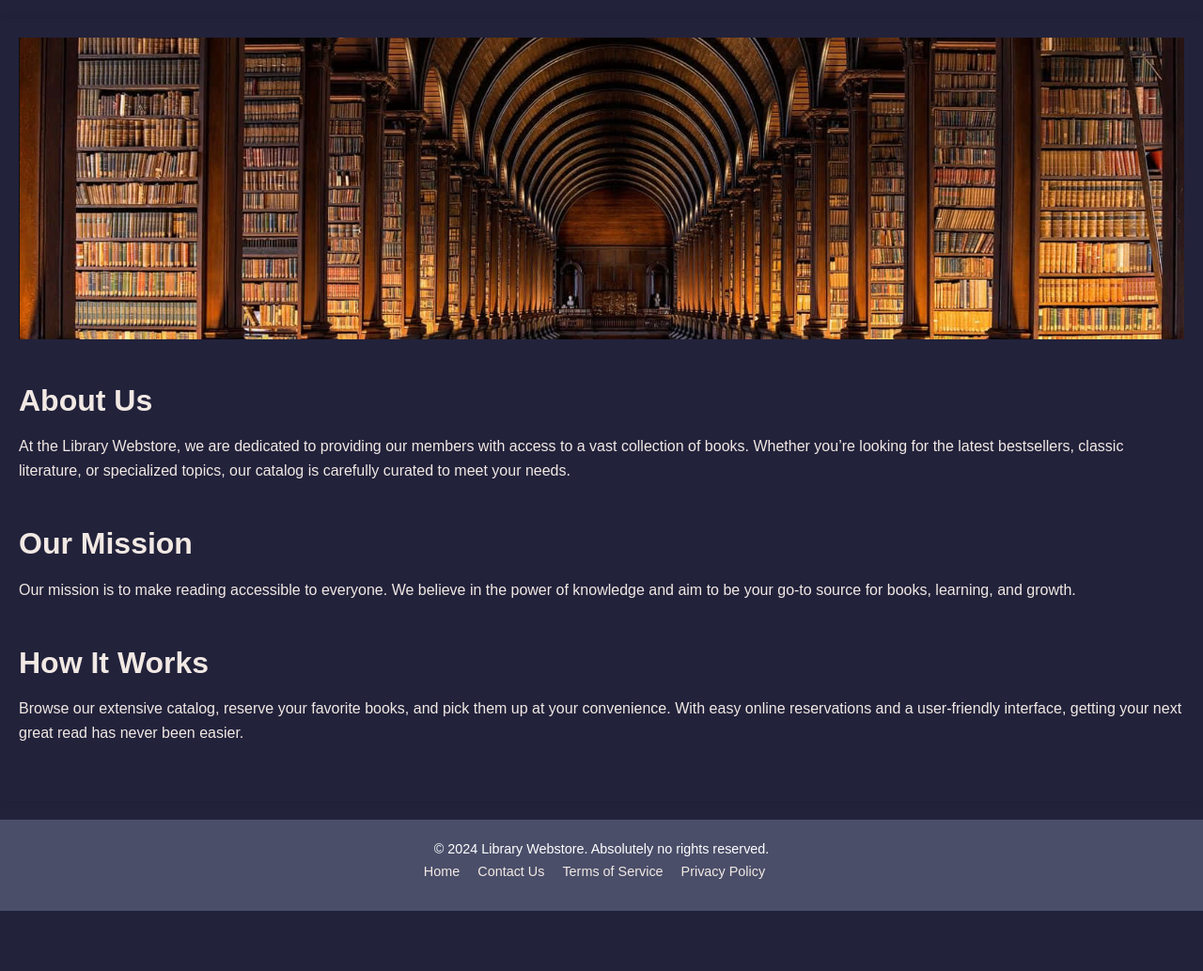
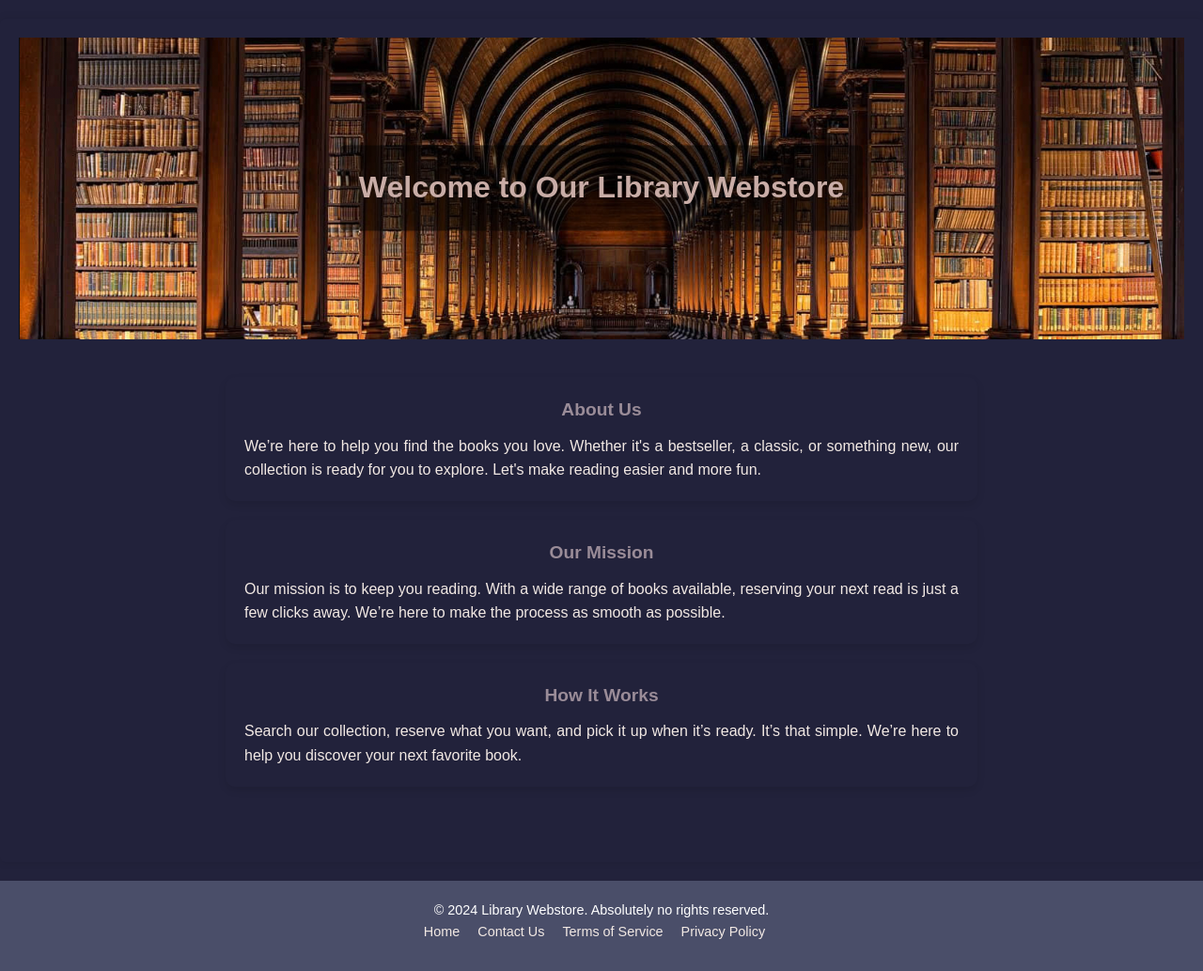
Before and after one commit to actal7/library-webstore, a PHP site: template src/views/home.php in a window 1280 px wide. Shown: the part 46-1079 px from the top of the page at 94% size. Before the commit the page ends 1015 px from the top, so only its background shows below. Run offline with PHP 8.4, Linux system fonts and the light colour scheme; the template is opened without the code that fills it, so the values that code supplies are empty.

Commit message:
update css. stable

```diff
--- a/public/css/layout.css
+++ b/public/css/layout.css
@@ -18,19 +18,48 @@ body {
   display: block;
 }
 
-/* Home Page Content */
+.banner h1 {
+  position: absolute;
+  top: 50%;
+  left: 50%;
+  transform: translate(-50%, -50%);
+  font-size: 2rem;
+  background-color: rgba(0, 0, 0, 0.5);
+  padding: 20px;
+  border-radius: 5px;
+  color: var(--primary-color);
+}
+
+/* Home Content */
 .home-content {
+  display: flex;
+  flex-direction: column;
+  align-items: center;
   margin: 40px 0;
 }
 
+.home-content section {
+  background-color: var(--bg-color);
+  color: var(--text-color);
+  border-radius: 10px;
+  padding: 20px;
+  margin-bottom: 20px;
+  width: 80%;
+  max-width: 800px;
+  box-shadow: 0 4px 8px rgba(0, 0, 0, 0.1);
+}
+
 .home-content h2 {
+  font-size: 1.2rem;
   margin-bottom: 10px;
-  font-size: 2em;
+  color: var(--secondary-color);
+  text-align: center;
 }
 
 .home-content p {
-  margin-bottom: 20px;
+  font-size: 1rem;
   line-height: 1.6;
+  text-align: justify;
 }
 
 .about-us,
--- a/public/index.php
+++ b/public/index.php
@@ -8,8 +8,6 @@ $request = $_SERVER['REQUEST_URI'];
 ini_set('display_errors', 1);
 ini_set('display_startup_errors', 1);
 error_reporting(E_ALL);
-
-echo 'testing cache bust';
 
 switch ($request) {
     case '/' :
--- a/src/views/home.php
+++ b/src/views/home.php
@@ -1,20 +1,21 @@
 <div class="banner">
     <img src="/images/banner.png" alt="Library Webstore Banner">
+    <h1>Welcome to Our Library Webstore</h1>
 </div>
 
 <div class="home-content">
     <section class="about-us">
         <h2>About Us</h2>
-        <p>At the Library Webstore, we are dedicated to providing our members with access to a vast collection of books. Whether you’re looking for the latest bestsellers, classic literature, or specialized topics, our catalog is carefully curated to meet your needs.</p>
+        <p>We’re here to help you find the books you love. Whether it's a bestseller, a classic, or something new, our collection is ready for you to explore. Let's make reading easier and more fun.</p>
     </section>
 
     <section class="our-mission">
         <h2>Our Mission</h2>
-        <p>Our mission is to make reading accessible to everyone. We believe in the power of knowledge and aim to be your go-to source for books, learning, and growth.</p>
+        <p>Our mission is to keep you reading. With a wide range of books available, reserving your next read is just a few clicks away. We’re here to make the process as smooth as possible.</p>
     </section>
 
     <section class="how-it-works">
         <h2>How It Works</h2>
-        <p>Browse our extensive catalog, reserve your favorite books, and pick them up at your convenience. With easy online reservations and a user-friendly interface, getting your next great read has never been easier.</p>
+        <p>Search our collection, reserve what you want, and pick it up when it’s ready. It’s that simple. We’re here to help you discover your next favorite book.</p>
     </section>
 </div>
```
